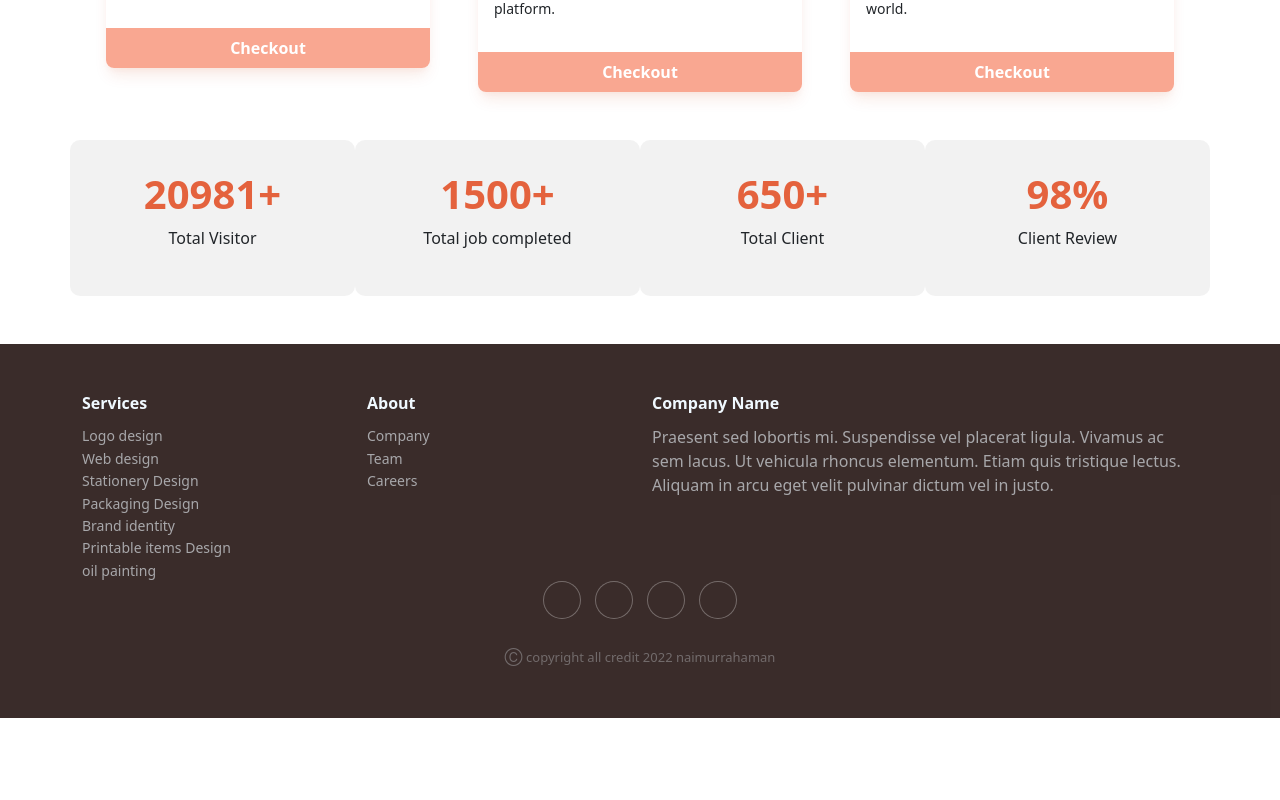
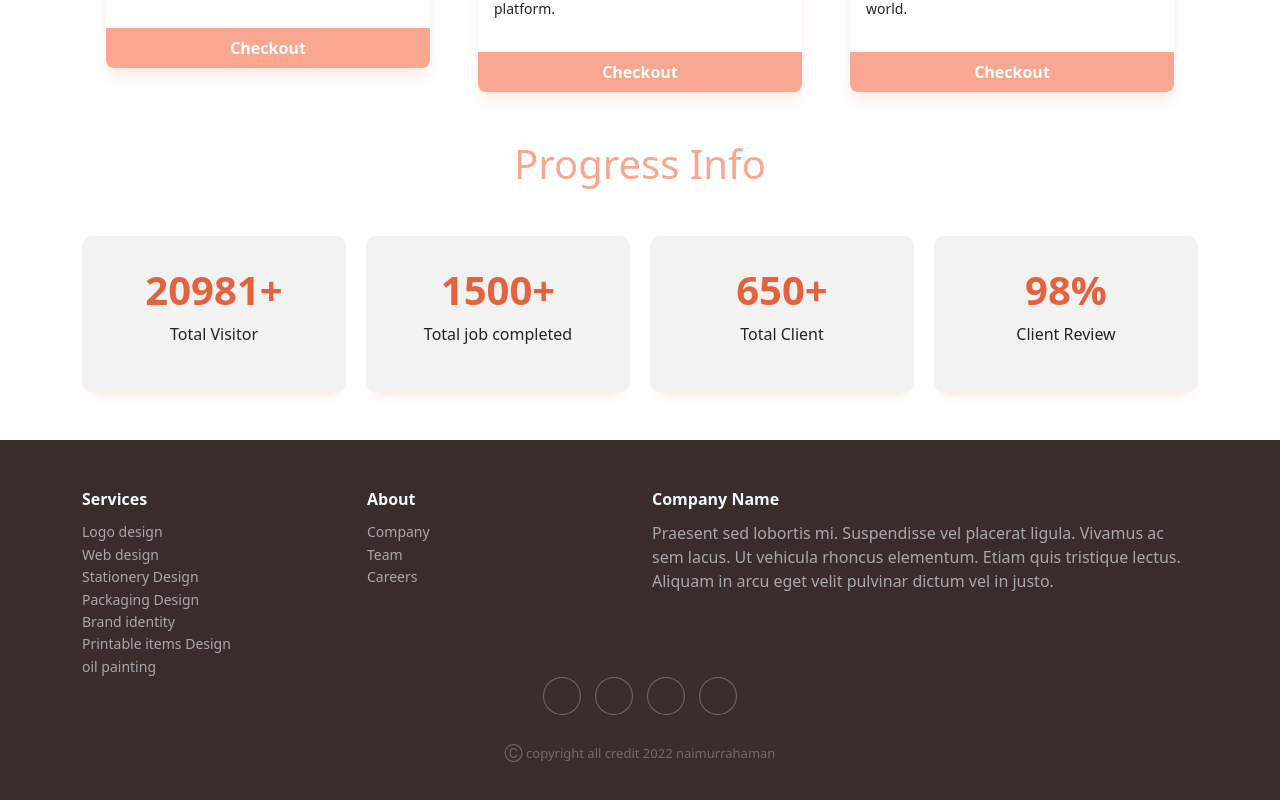
Before and after one commit to mdnaimurrahaman/creative-design-guide, a React (Create React App) app: page / in a window 1280 px wide. Shown: the part 1792-2592 px from the top of the page. Before the commit the page ends 2510 px from the top, so only its background shows below. Built offline with nearby package versions, Linux system fonts and the light colour scheme; no server answers; the HTML template or start-up script is replaced by a standard one.

Commit message:
ui design something improve

```diff
--- a/src/Pages/Auth/Login/Login.js
+++ b/src/Pages/Auth/Login/Login.js
@@ -69,8 +69,14 @@ const Login = () => {
    },[user])
 
    const resetPassword = async() => {
-    await sendPasswordResetEmail(userInfo.email);
-    toast('Sent email reset your password');
+       if(userInfo.email){
+        await sendPasswordResetEmail(userInfo.email);
+        toast('Sent email reset your password');
+       }
+       else{
+        toast('please enter your email address');
+       }
+
    }
 
     useEffect(()=>{
--- a/src/Pages/Home/Progress/Progress.css
+++ b/src/Pages/Home/Progress/Progress.css
@@ -1,3 +1,11 @@
+.progress-title{
+    color: #f9a791;
+}
+.progress-container{
+    display: grid;
+    grid-template-columns: repeat(4,1fr);
+    grid-gap: 20px;
+}
 .progress-info h1{
     color: #e4623d;
     font-weight: 700;
@@ -6,4 +14,15 @@
     background-color: #8b88881c;
     padding: 30px;
     border-radius: 10px;
+    display: flex;
+    flex-direction: column;
+    justify-content: center;
+    align-items: center;
+    box-shadow: rgba(240, 121, 62, 0.334) 0px 10px 10px -10px;
 }
+
+@media only screen and (max-width: 600px) {
+    .progress-container{
+        grid-template-columns: 1fr;
+    }
+  }
--- a/src/Pages/Home/Progress/Progress.js
+++ b/src/Pages/Home/Progress/Progress.js
@@ -4,20 +4,21 @@ import './Progress.css'
 const Progress = () => {
     return (
         <div className='container'>
-            <div className='row my-5'>
-                <div className='progress-info col-sm-12 col-md-3 text-center'>
+            <h1 className='text-center progress-title mt-5'>Progress Info</h1>
+            <div className='progress-container my-5'>
+                <div className='progress-info'>
                     <h1>20981+</h1>
                     <p>Total Visitor</p>
                 </div>
-                <div className='progress-info col-sm-12 col-md-3 text-center'>
+                <div className='progress-info'>
                     <h1>1500+</h1>
                     <p>Total job completed</p>
                 </div>
-                <div className='progress-info col-sm-12 col-md-3 text-center'>
+                <div className='progress-info'>
                     <h1>650+</h1>
                     <p>Total Client</p>
                 </div>
-                <div className='progress-info col-sm-12 col-md-3 text-center'>
+                <div className='progress-info'>
                     <h1>98%</h1>
                     <p>Client Review</p>
                 </div>
```
Also changed, not shown: firebase.json (added), 1 other file (tests, documents, lock files or other folders).
